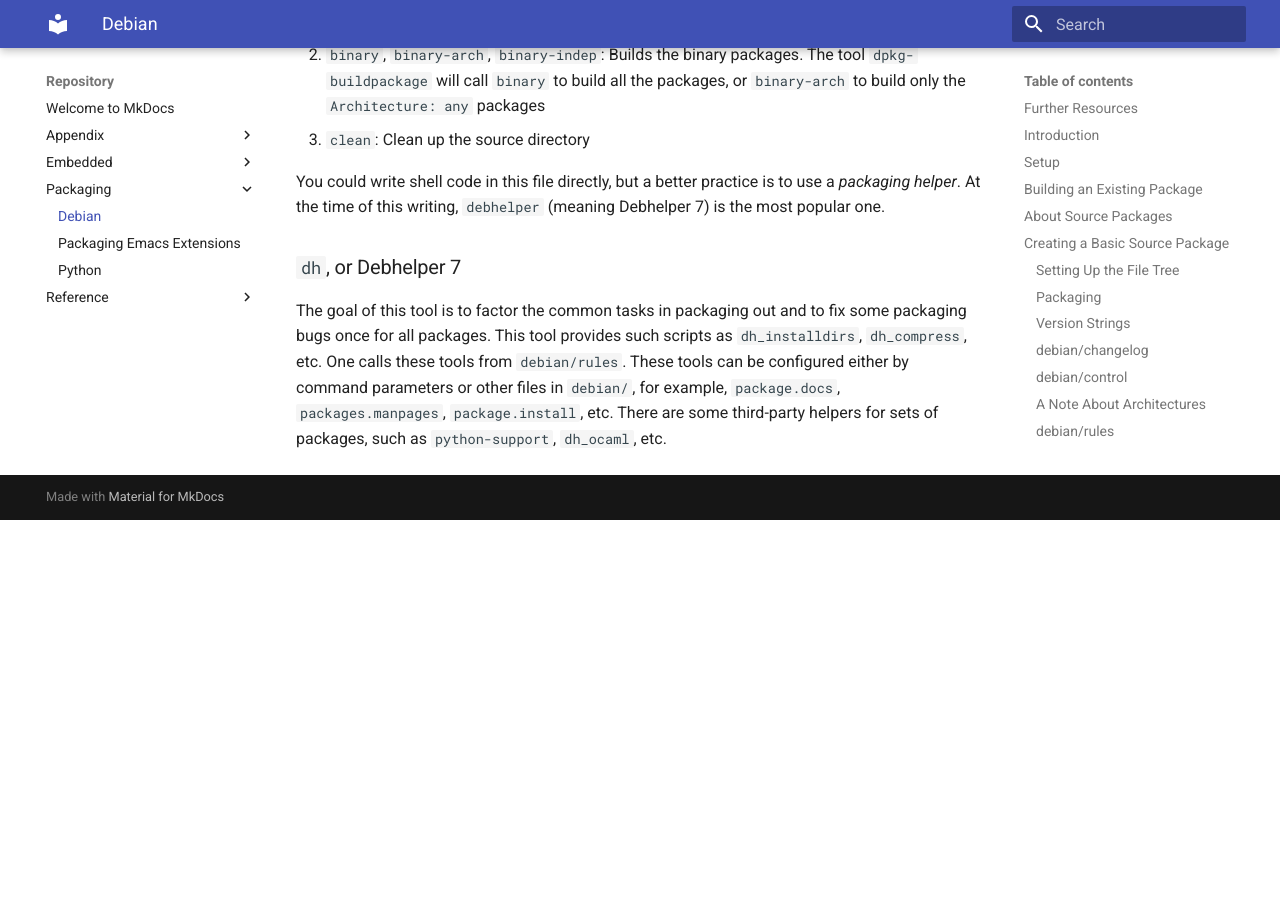
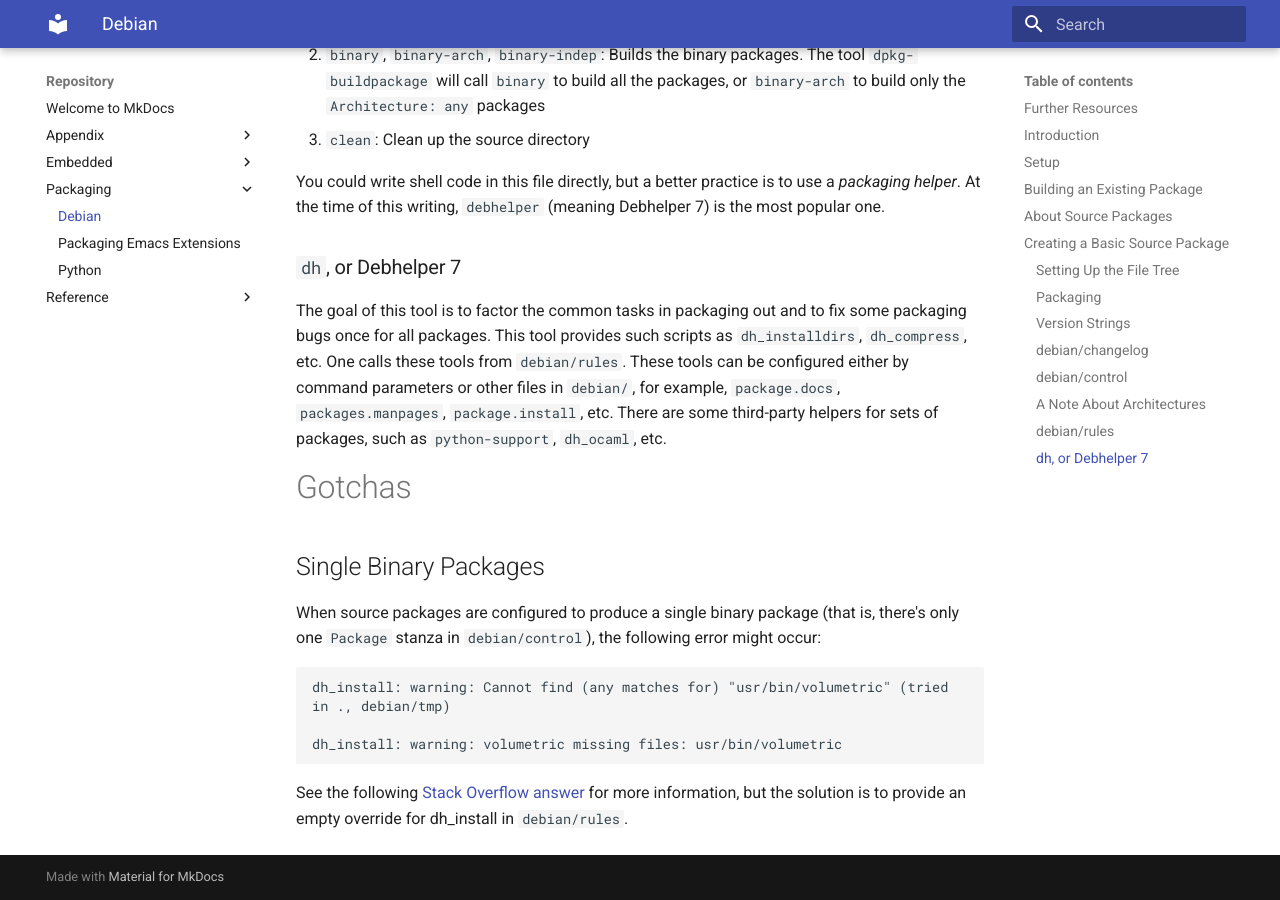
Before and after one commit to AmateurECE/twardyece-repository, an MkDocs documentation site: the page built from docs/Packaging/Debian.md, in a window 1280 px wide and 900 px high, scrolled down 3821 px. Built offline with MkDocs 1.6.1 and Material for MkDocs 9.7.7, drawn with Linux system fonts in a browser that asks for light colours; before the commit the page ends 4341 px from its top, so only the background shows below that.

Commit message:
Update Debian packaging documentation

````diff
--- a/docs/Packaging/Debian.md
+++ b/docs/Packaging/Debian.md
@@ -155,3 +155,21 @@ some packaging bugs once for all packages. This tool provides such scripts as
 other files in `debian/`, for example, `package.docs`, `packages.manpages`,
 `package.install`, etc. There are some third-party helpers for sets of
 packages, such as `python-support`, `dh_ocaml`, etc.
+
+# Gotchas
+
+## Single Binary Packages
+
+When source packages are configured to produce a single binary package (that
+is, there's only one `Package` stanza in `debian/control`), the following error
+might occur:
+
+```
+dh_install: warning: Cannot find (any matches for) "usr/bin/volumetric" (tried
+in ., debian/tmp)
+
+dh_install: warning: volumetric missing files: usr/bin/volumetric
+```
+
+See the following [Stack Overflow answer](https://unix.stackexchange.com/a/551942/347919) for more information, but the solution is to provide an empty
+override for dh_install in `debian/rules`.
````
